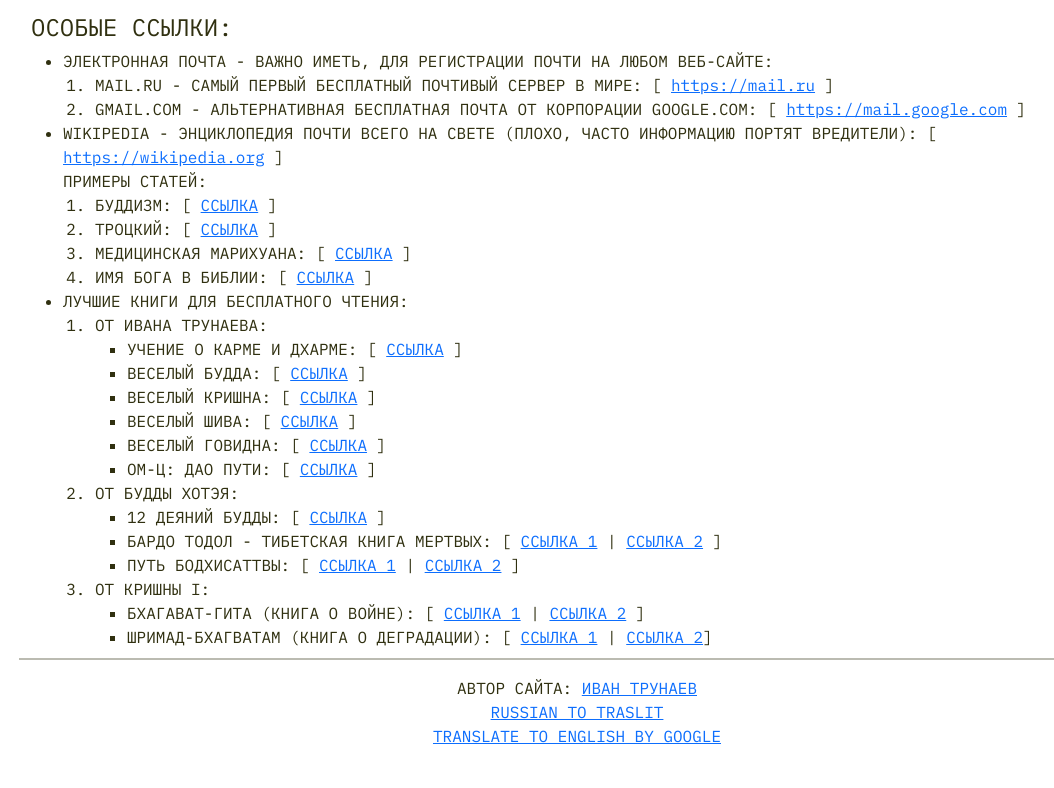
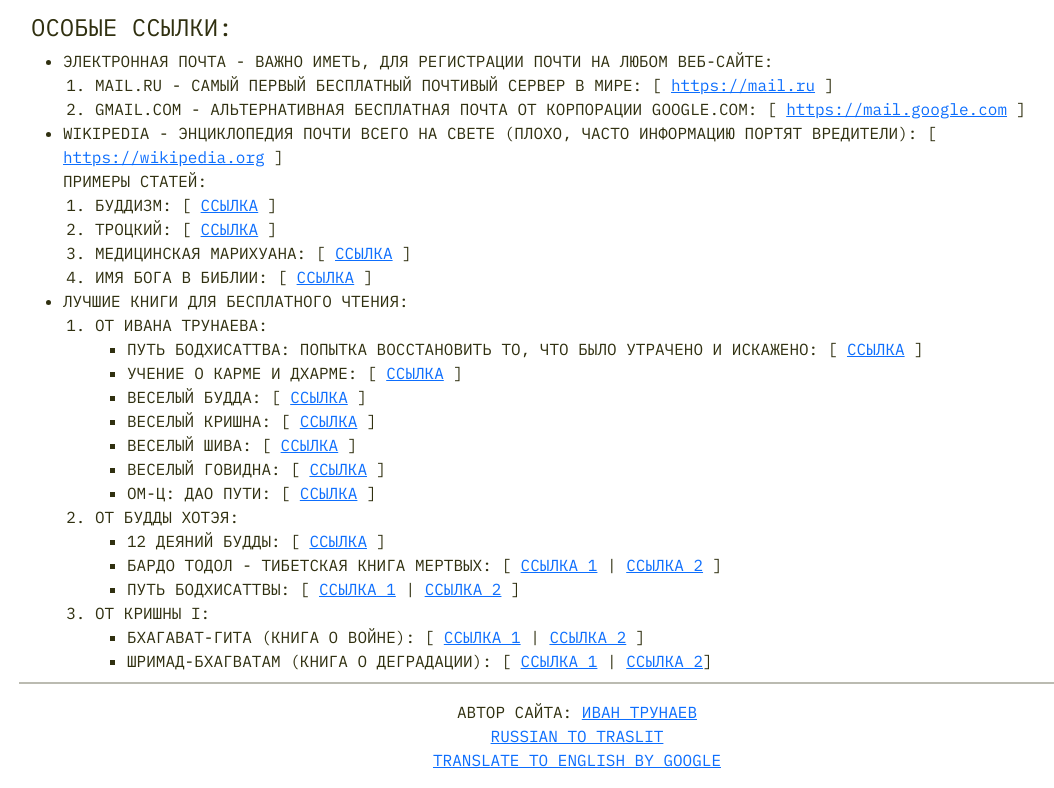
Before and after one commit to vsepohui/rupana, a plain HTML site: page index.html in a window 1280 px wide. Shown: the part 589-1377 px from the top of the page, without its empty margins (63-1117 px from the left). Before the commit the page ends 1353 px from the top, so only its background shows below. Drawn offline with Linux system fonts and the light colour scheme.

Commit message:
Way of the Badhisattva

```diff
--- a/index.html
+++ b/index.html
@@ -66,6 +66,7 @@
 						<li>
 							ОТ ИВАНА ТРУНАЕВА:<br/>
 							<ul>
+								<li>ПУТЬ БОДХИСАТТВА: ПОПЫТКА ВОССТАНОВИТЬ ТО, ЧТО БЫЛО УТРАЧЕНО И ИСКАЖЕНО: [ <a href="https://trunaev.ru/books/html/%D0%9F%D1%83%D1%82%D1%8C%20%D0%91%D0%BE%D0%B4%D1%85%D0%B8%D1%81%D0%B0%D1%82%D1%82%D0%B2%D0%B0_%20%D0%BF%D0%BE%D0%BF%D1%8B%D1%82%D0%BA%D0%B0%20%D0%B2%D0%BE%D1%81%D1%81%D1%82%D0%B0%D0%BD%D0%BE%D0%B2%D0%B8%D1%82%D1%8C%20%D1%82%D0%BE%2C%20%D1%87%D1%82%D0%BE%20%D0%B3%D0%BE%D0%B2%D0%BE%D1%80%D0%B8%D0%BB%20%D0%91%D1%83%D0%B4%D0%B4%D0%B0%2C%20%D0%BD%D0%BE%20%D0%B1%D1%8B%D0%BB%D0%BE%20%D1%83%D1%82%D1%80%D0%B0%D1%87%D0%B5%D0%BD%D0%BE%20%D0%B8%20%D0%B8%D1%81%D0%BA%D0%B0%D0%B6%D0%B5%D0%BD%D0%BE/">ССЫЛКА</a> ]</li>
 								<li>УЧЕНИЕ О КАРМЕ И ДХАРМЕ: [ <a href="https://trunaev.ru/books/%D0%A3%D1%87%D0%B5%D0%BD%D0%B8%D0%B5%20%D0%BE%20%D0%9A%D0%B0%D1%80%D0%BC%D0%B5%20%D0%B8%20%D0%94%D1%85%D0%B0%D1%80%D0%BC%D0%B5/">ССЫЛКА</a> ]</li>
 								<li>ВЕСЕЛЫЙ БУДДА: [ <a href="https://trunaev.ru/books/html/%D0%92%D0%B5%D1%81%D0%B5%D0%BB%D1%8B%D0%B9%20%D0%91%D1%83%D0%B4%D0%B4%D0%B0/">ССЫЛКА</a> ]</li>
 								<li>ВЕСЕЛЫЙ КРИШНА: [ <a href="https://trunaev.ru/books/html/%D0%92%D0%B5%D1%81%D0%B5%D0%BB%D1%8B%D0%B9%20%D0%9A%D1%80%D0%B8%D1%88%D0%BD%D0%B0/">ССЫЛКА</a> ]</li>
```
